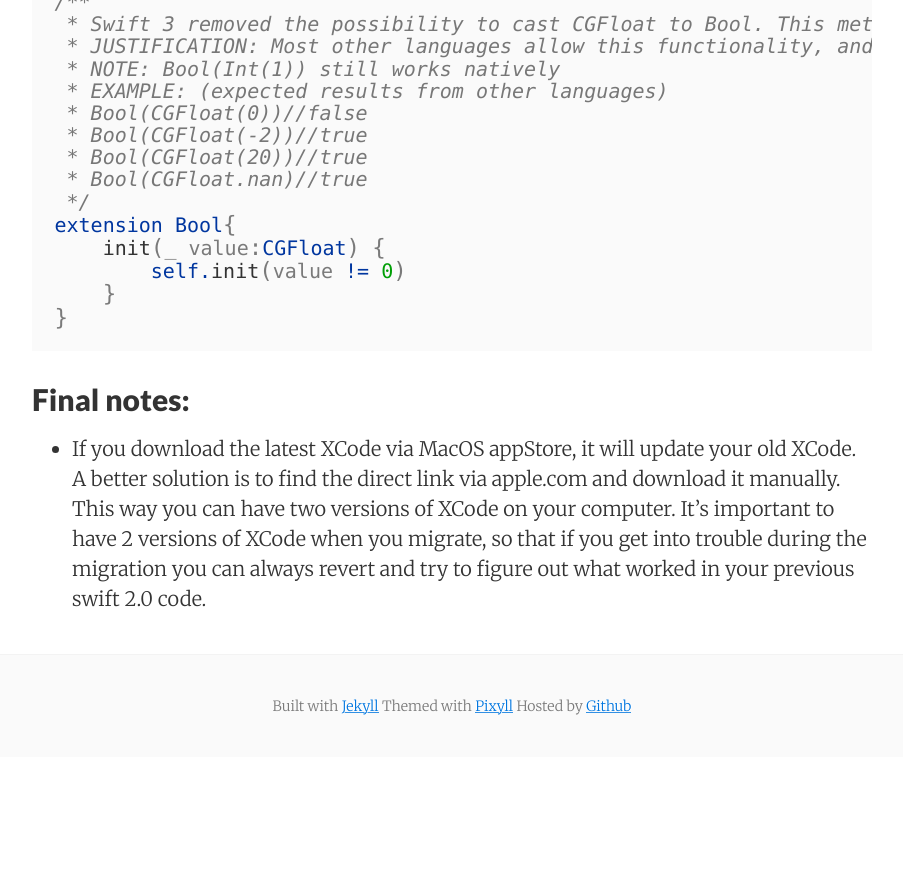
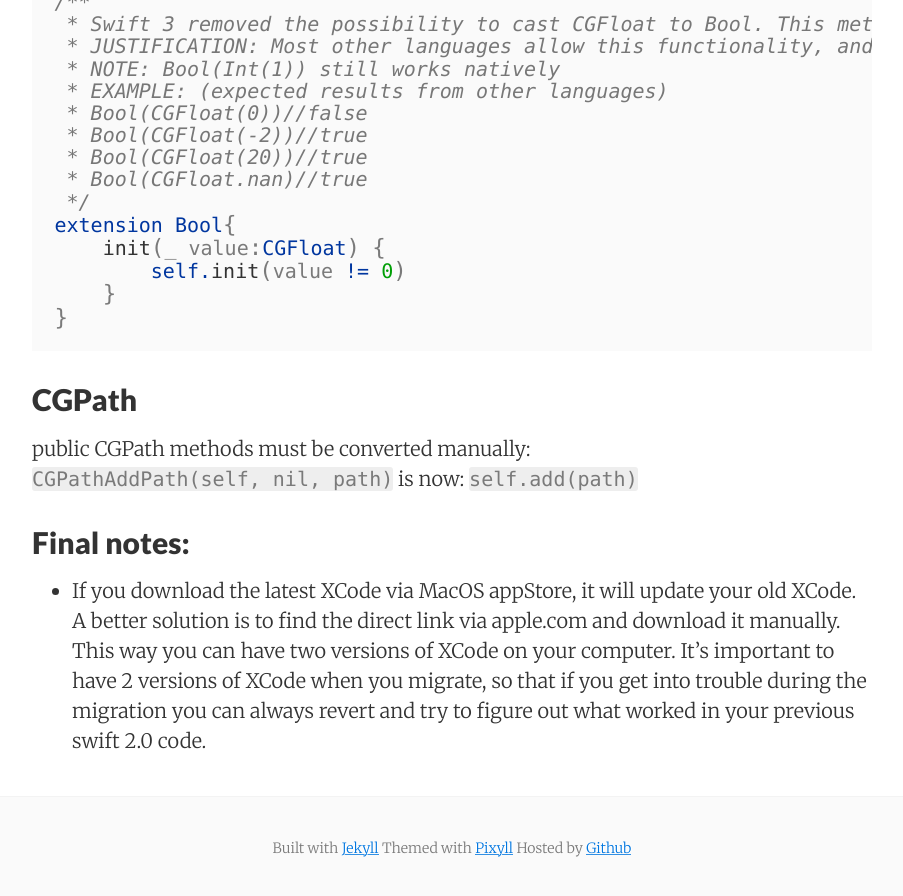
Before and after one commit to stylekit/stylekit.github.io, a Jekyll site: the page built from _posts/2017-01-12-swift-3-migration.md, in a window 1280 px wide and 900 px high, scrolled down 2265 px. Shown: the top 896 px of the window, without its empty margins (188-1091 px from the left). Built offline with Jekyll 4.4.1, drawn with Linux system fonts in a browser that asks for light colours; nearby versions of some CDN libraries; comment, search, counter and statistics services are not loaded; before the commit the page ends 3022 px from its top, so only the background shows below that.

Commit message:
Files modified: 1


Modified 1 file:
_posts/2017-01-12-swift-3-migration.md

````diff
--- a/_posts/2017-01-12-swift-3-migration.md
+++ b/_posts/2017-01-12-swift-3-migration.md
@@ -77,6 +77,13 @@ extension Bool{
 }
 ```
 
+
+## CGPath
+
+public CGPath methods must be converted manually:
+``CGPathAddPath(self, nil, path)`` is now: ``self.add(path)``
+
+
 ## Final notes:
 
 - If you download the latest XCode via MacOS appStore, it will update your old XCode. A better solution is to find the direct link via apple.com and download it manually. This way you can have two versions of XCode on your computer. It's important to have 2 versions of XCode when you migrate, so that if you get into trouble during the migration you can always revert and try to figure out what worked in your previous swift 2.0 code.
````
